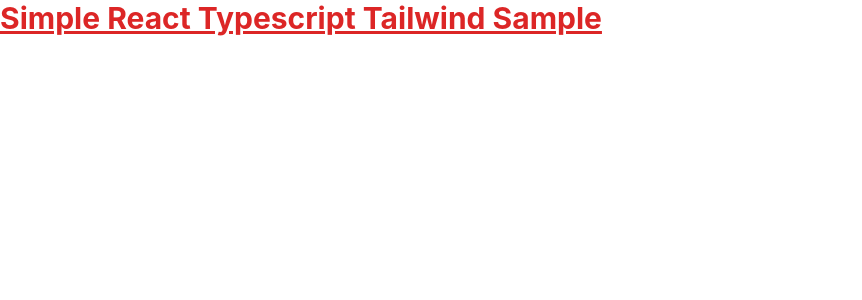
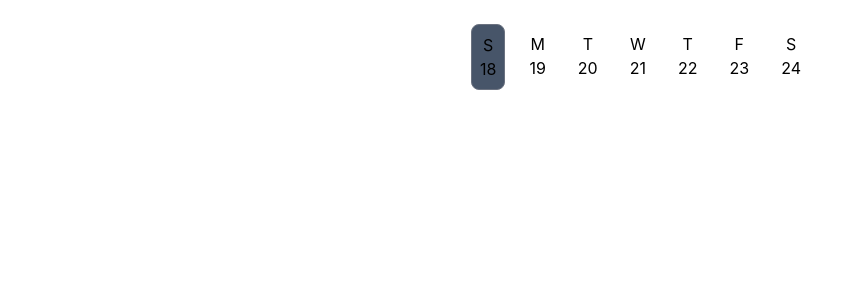
Before and after one commit to josiahNgu/deadlinedasher, a React (Create React App) app: page / in a window 1280 px wide. Shown: the top 300 px of the page, without its empty margins (0-862 px from the left). Built offline with nearby package versions, Linux system fonts and the light colour scheme.

Commit message:
Added Calender and Other Components

```diff
--- a/package.json
+++ b/package.json
@@ -10,6 +10,7 @@
     "@types/node": "^16.18.36",
     "@types/react": "^18.2.12",
     "@types/react-dom": "^18.2.5",
+    "classnames": "^2.3.2",
     "react": "^18.2.0",
     "react-dom": "^18.2.0",
     "react-scripts": "5.0.1",
--- a/src/App.tsx
+++ b/src/App.tsx
@@ -1,13 +1,19 @@
-import React from 'react';
-import logo from './logo.svg';
-import './App.css';
+import React from 'react'
+import './App.css'
+import { Layout } from './components/layout/Layout'
+import { Calender } from './components/calender/Calender'
 
 function App() {
-    return (
-      <h1 className="text-3xl font-bold underline text-red-600">
-        Simple React Typescript Tailwind Sample
-      </h1>
-    );
+  return (
+    <div className=" bg-white dark:bg-slate-900 h-screen">
+      <Layout>
+        <h1 className="text-white">
+          Boost Your Productivity with our Pomodoro Timer
+        </h1>
+        <Calender />
+      </Layout>
+    </div>
+  )
 }
 
-export default App;
+export default App
--- /dev/null
+++ b/src/components/calender/Calender.tsx
@@ -0,0 +1,41 @@
+import React, { useState } from 'react';
+import classNames from 'classnames';
+const week = ['S', 'M', 'T', 'W', 'T', 'F', 'S'];
+
+export const Calender: React.FC = (): React.ReactElement => {
+  const [selectedDay, setSelectedDay] = useState(0);
+  const onClick = (index: number) => {
+    setSelectedDay(index);
+  };
+  return (
+    <section className=" bg-white">
+      <div className="w-full flex justify-center">
+        {week.map((day, index) => {
+          const dateTime = new Date();
+          const currentDay = dateTime.getDay() + index;
+          const currentDate = new Date(
+            dateTime.setDate(dateTime.getDate() + currentDay),
+          );
+          const date = currentDate.getDate();
+          return (
+            <div
+              className={classNames(
+                'flex text-center flex-col mx-2 p-2 hover:cursor-pointer',
+                {
+                  'rounded-lg border border-gray-500':
+                    date === new Date().getDate(),
+                  'bg-slate-600': selectedDay === index,
+                },
+              )}
+              key={index}
+              onClick={() => onClick(index)}
+            >
+              <span>{day}</span>
+              <span>{date}</span>
+            </div>
+          );
+        })}
+      </div>
+    </section>
+  );
+};
--- /dev/null
+++ b/src/components/header/header.tsx
@@ -0,0 +1,12 @@
+import React from 'react'
+interface Props {
+  title: string
+}
+
+export const Header: React.FC<Props> = ({ title }): React.ReactElement => {
+  return (
+    <div className="">
+      <h2>{title}</h2>
+    </div>
+  )
+}
--- /dev/null
+++ b/src/components/layout/Layout.tsx
@@ -0,0 +1,8 @@
+import React from 'react'
+interface Props {
+  children: React.ReactNode
+}
+
+export const Layout: React.FC<Props> = ({ children }): React.ReactElement => {
+  return <div className="">{children}</div>
+}
--- /dev/null
+++ b/src/components/navbar/index.tsx
@@ -0,0 +1,4 @@
+import React from 'react'
+export const NavBar = () => {
+  return <h1>test</h1>
+}
--- /dev/null
+++ b/src/components/text/Text.tsx
@@ -0,0 +1,12 @@
+import React from 'react'
+interface Props {
+  content: string
+}
+
+export const Text: React.FC<Props> = ({ content }): React.ReactElement => {
+  return (
+    <div className="">
+      <p>{content}</p>
+    </div>
+  )
+}
--- a/tailwind.config.js
+++ b/tailwind.config.js
@@ -1,10 +1,12 @@
 /** @type {import('tailwindcss').Config} */
 module.exports = {
-  content: [
-    './src/**/*.{js,jsx,ts,tsx}',
-],
+  content: ['./src/**/*.{js,jsx,ts,tsx}'],
   theme: {
-    extend: {},
+    extend: {
+      colors: {
+        'regal-blue': '#10053c',
+      },
+    },
   },
   plugins: [],
 }
```
Also changed, not shown: .prettierrc.json, 1 other file (tests, documents, lock files or other folders).
